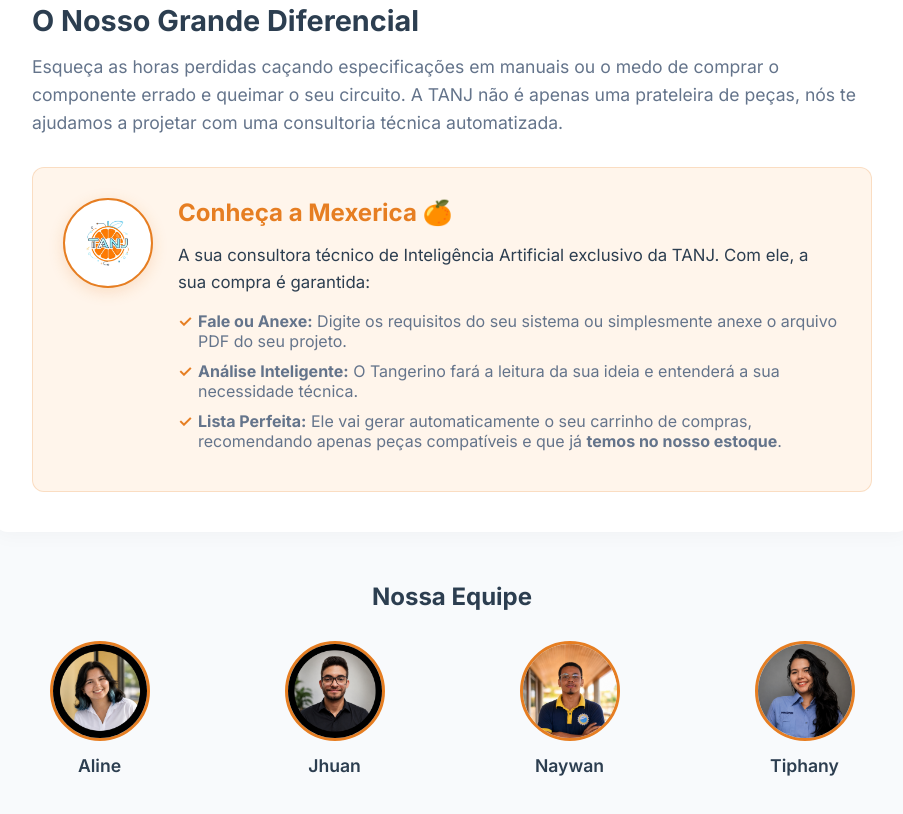
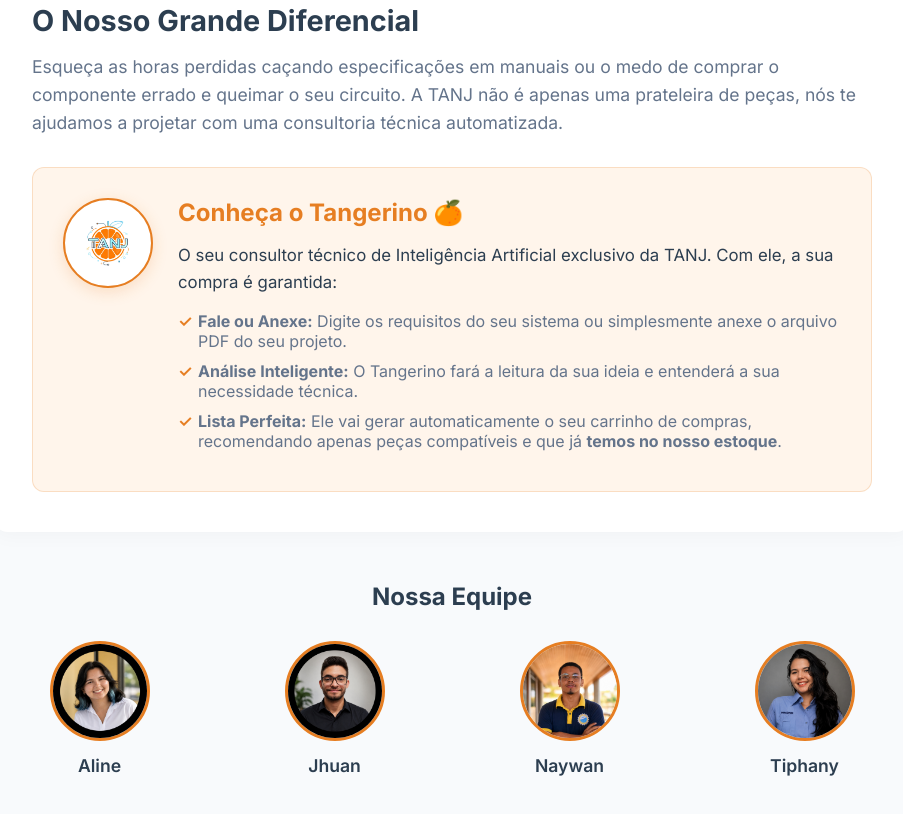
Before and after one commit to tiphanynishimura/site_tanj, a plain HTML site: page index.html in a window 1280 px wide. Shown: the part 1401-2215 px from the top of the page, without its empty margins (318-1221 px from the left). Drawn offline with Linux system fonts and the light colour scheme.

Commit message:
Chatbot name modified

```diff
--- a/index.html
+++ b/index.html
@@ -91,8 +91,8 @@
                 <div class="tangerino-intro">
                     <img src="img/logo.png" alt="Tangerino" class="tangerino-mascot">
                     <div>
-                        <h3>Conheça a Mexerica 🍊</h3>
-                        <p>A sua consultora técnico de Inteligência Artificial exclusivo da TANJ. Com ele, a sua compra é garantida:</p>
+                        <h3>Conheça o Tangerino 🍊</h3>
+                        <p>O seu consultor técnico de Inteligência Artificial exclusivo da TANJ. Com ele, a sua compra é garantida:</p>
                         <ul class="custom-list mt-10">
                             <li><strong>Fale ou Anexe:</strong> Digite os requisitos do seu sistema ou simplesmente anexe o arquivo PDF do seu projeto.</li>
                             <li><strong>Análise Inteligente:</strong> O Tangerino fará a leitura da sua ideia e entenderá a sua necessidade técnica.</li>
```
